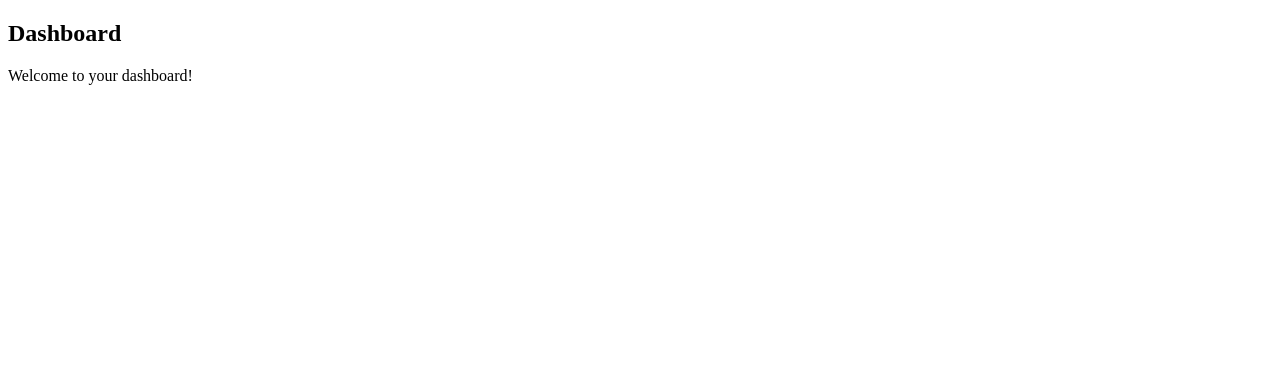
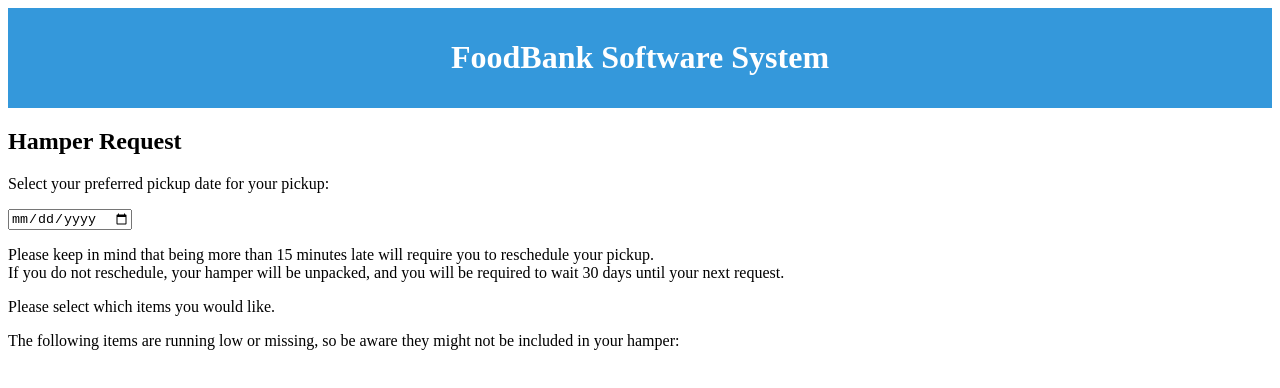
Before and after one commit to raunak8016/FoodBankSoftware, a React (Create React App) app in the folder client/: page /user_dashboard in a window 1280 px wide. Shown: the top 388 px of the page. Built offline with nearby package versions, Linux system fonts and the light colour scheme.

Commit message:
Client dashboard basics

```diff
--- a/client/src/components/UserDashboard.js
+++ b/client/src/components/UserDashboard.js
@@ -1,10 +1,40 @@
 import React from 'react';
+import Banner from './Banner';
+
+import { useState } from 'react';
 
 const UserDashboard = () => {
+
+  const [date, setDate] = useState('')
+
+  const handleDateChange = (event) => {
+    setDate(event.target.value);
+    console.log(event.target.value);
+  }
+
   return (
     <div>
-      <h2>Dashboard</h2>
-      <p>Welcome to your dashboard!</p>
+      <Banner />
+      <div>
+        <h2>Hamper Request</h2>
+
+        <p>Select your preferred pickup date for your pickup: </p>
+        <input type="date" value={date} onChange={handleDateChange}></input>
+
+        <p>
+          Please keep in mind that being more than 15 minutes late will require you
+          to reschedule your pickup. <br /> If you do not reschedule, your hamper will be unpacked,
+          and you will be required to wait 30 days until your next request.
+        </p>
+
+        <p>Please select which items you would like.</p>
+
+        <p>
+          The following items are running low or missing, so be aware they might not be
+          included in your hamper: </p>
+
+        <p label="low/missing"></p>
+      </div>
     </div>
   );
 };
```
